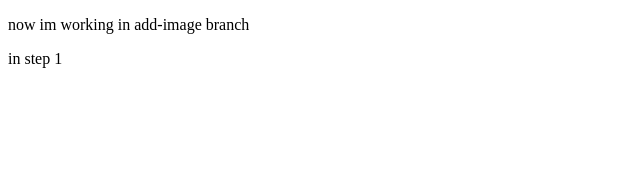
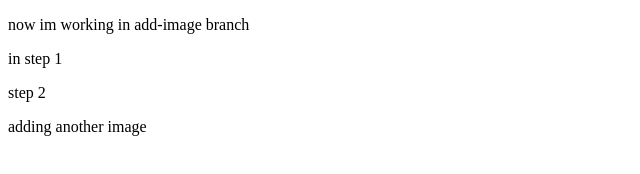
Before and after one commit to MohammedNazx/test, a plain HTML site: page index.html in a window 1280 px wide. Shown: the whole page, without its empty margins (0-640 px from the left). Drawn offline with Linux system fonts and the light colour scheme.

```diff
--- a/index.html
+++ b/index.html
@@ -10,5 +10,8 @@
     <p>now im working in add-image branch</p>
     <p>in step 1</p>
 
+    <p>step 2</p>
+    <p>adding another image</p>
+
 </body>
 </html>
```
